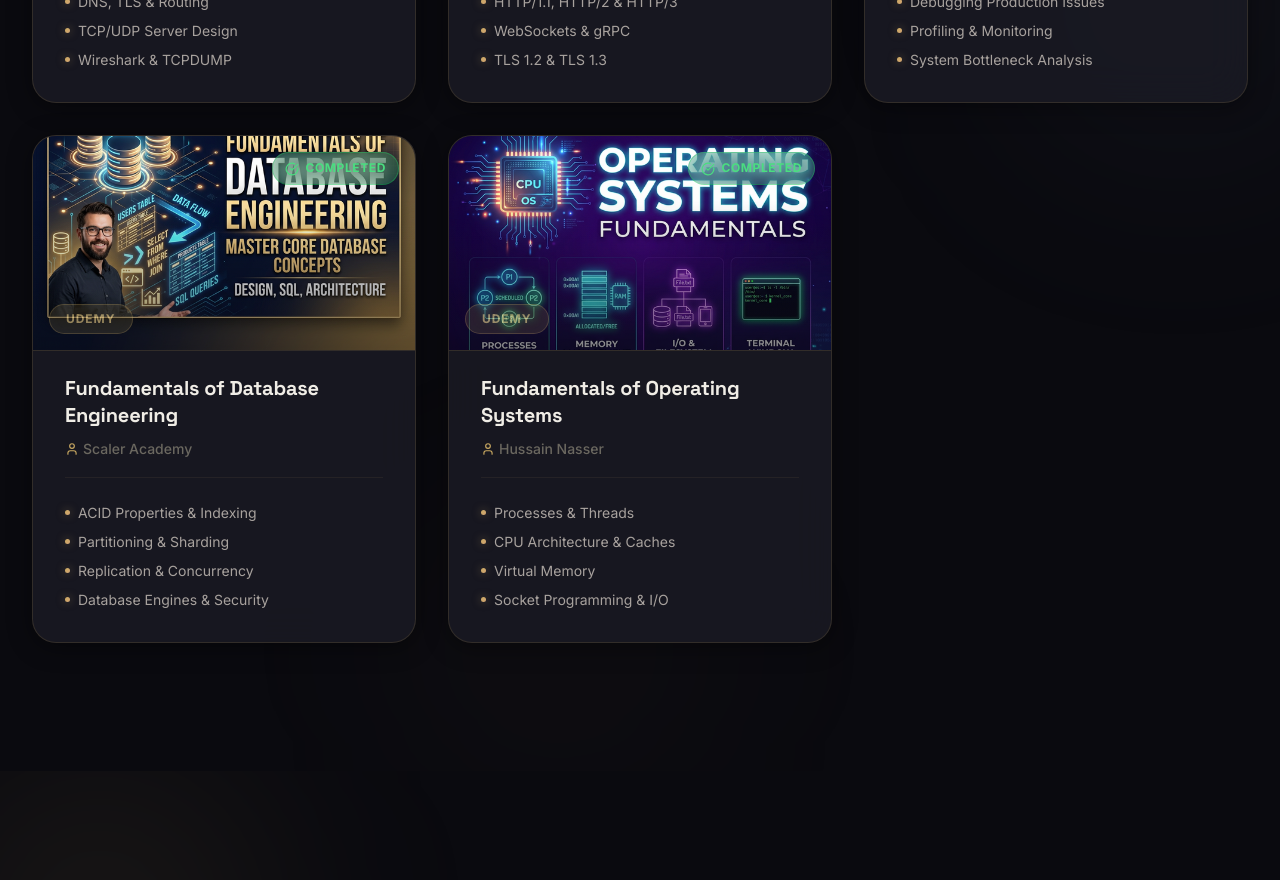
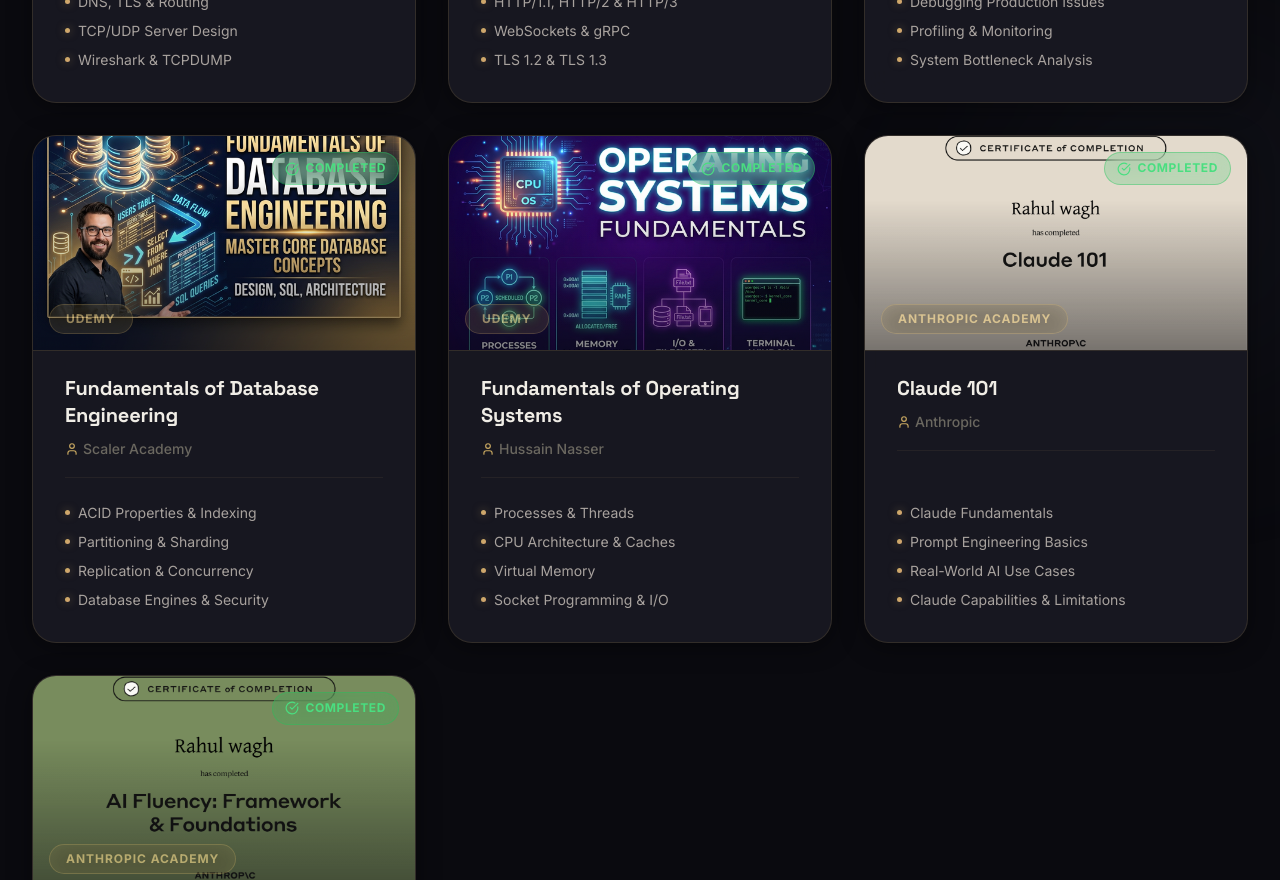
Before and after one commit to Rahulwagh228/portfolio, a Next.js app: page / in a window 1280 px wide. Shown: the part 11120-12000 px from the top of the page. Built offline with nearby package versions, Linux system fonts and the light colour scheme.

Commit message:
updated projects

```diff
--- a/app/components/Courses.tsx
+++ b/app/components/Courses.tsx
@@ -92,6 +92,29 @@
       ],
       status: "completed",
     },
+    {
+      id: 6,
+      title: "Claude 101",
+      instructor: "Anthropic",
+      platform: "Anthropic Academy",
+      image: "/images/courses/claude-101.png",
+      topics: [
+        "Claude Fundamentals",
+        "Prompt Engineering Basics",
+        "Real-World AI Use Cases",
+        "Claude Capabilities & Limitations",
+      ],
+      status: "completed",
+    },
+    {
+      id: 7,
+      title: "AI Fluency: Framework & Foundations",
+      instructor: "Anthropic Academy",
+      platform: "Anthropic Academy",
+      image: "/images/courses/ai-fluency-framework-foundations.png",
+      topics: ["Delegation", "Description", "Discernment", "Diligence"],
+      status: "completed",
+    },
   ];
 
   const containerVariants = {
@@ -171,9 +194,17 @@
                 <div className="image-overlay">
                   <span className="platform-badge">{course.platform}</span>
                 </div>
-                <div className={`completed-badge ${course.status === "in-progress" ? "in-progress" : ""}`}>
-                  {course.status === "in-progress" ? <Clock size={14} /> : <CheckCircle size={14} />}
-                  {course.status === "in-progress" ? "In Progress" : "Completed"}
+                <div
+                  className={`completed-badge ${course.status === "in-progress" ? "in-progress" : ""}`}
+                >
+                  {course.status === "in-progress" ? (
+                    <Clock size={14} />
+                  ) : (
+                    <CheckCircle size={14} />
+                  )}
+                  {course.status === "in-progress"
+                    ? "In Progress"
+                    : "Completed"}
                 </div>
               </div>
 
```
Also changed, not shown: public/images/courses/Claude-101.png (added), public/images/courses/ai-fluency-framework-foundations.png (added).
